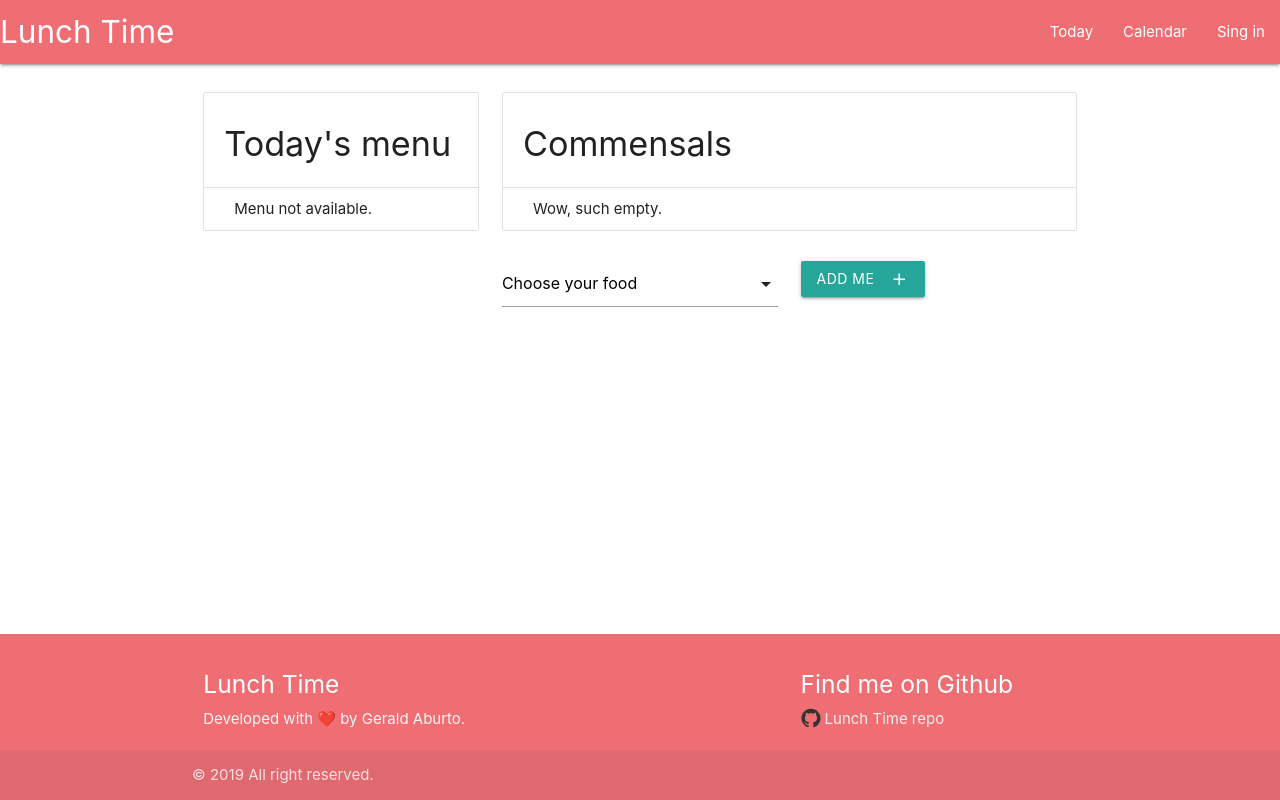
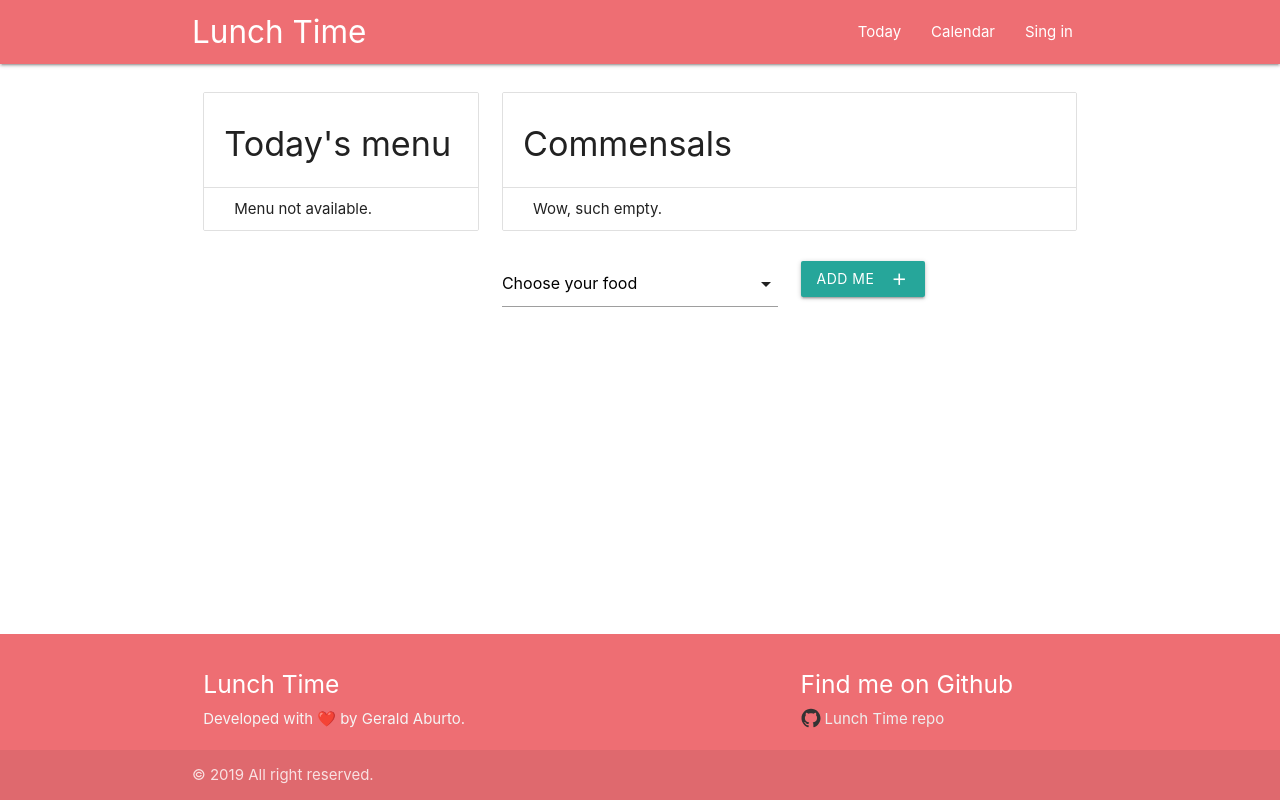
Before and after one commit to GeraldAburto/lunchtime, a React (Create React App) app: page / in a window 1280 px wide. Built offline with nearby package versions, Linux system fonts and the light colour scheme.

Commit message:
Added container to navbar.

```diff
--- a/src/components/navbar/navbar.component.js
+++ b/src/components/navbar/navbar.component.js
@@ -5,7 +5,7 @@ const Navbar = () => {
     return (
         <header>
             <nav>
-                <div className='nav-wrapper'>
+                <div className='nav-wrapper container'>
                     <Link to='/' className='brand-logo'>Lunch Time</Link>
                     <ul id='nav-mobile' className='right hide-on-med-and-down'>
                         <li><Link to='/today'>Today</Link></li>
```
